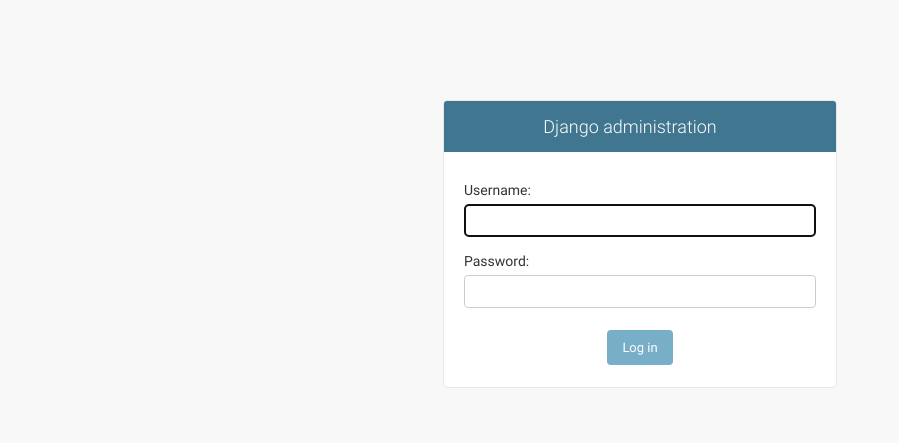
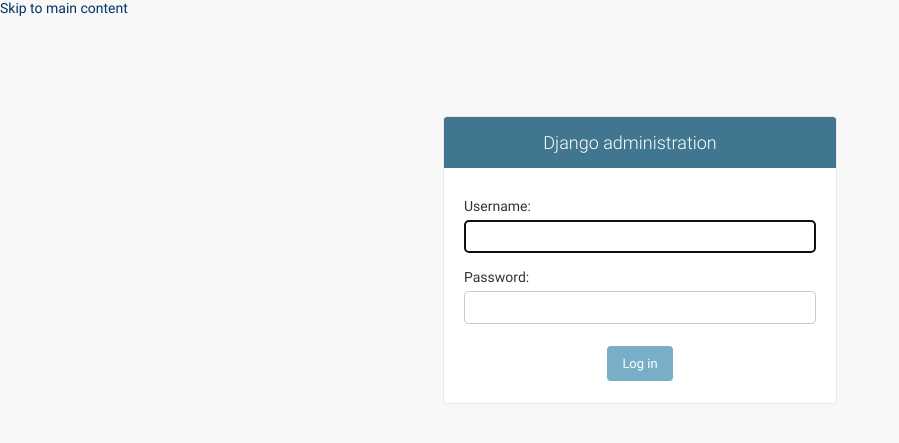
Before and after one commit to phpusr/table-notes, a Django app: page /login/ in a window 1280 px wide. Shown: the top 443 px of the page, without its empty margins (0-899 px from the left). Run offline with Django 3.2, Linux system fonts and the light colour scheme; some libraries are stand-ins or nearby versions.

Commit message:
#424 Updated base.html

```diff
--- a/app/templates/admin/base.html
+++ b/app/templates/admin/base.html
@@ -1,20 +1,29 @@
 {% load i18n static %}<!DOCTYPE html>
 {% get_current_language as LANGUAGE_CODE %}{% get_current_language_bidi as LANGUAGE_BIDI %}
-<html lang="{{ LANGUAGE_CODE|default:"en-us" }}" {% if LANGUAGE_BIDI %}dir="rtl"{% endif %}>
+<html lang="{{ LANGUAGE_CODE|default:"en-us" }}" dir="{{ LANGUAGE_BIDI|yesno:'rtl,ltr,auto' }}">
 <head>
   <title>{% block title %}{% endblock %}</title>
-    <link rel="stylesheet" type="text/css" href="{% block stylesheet %}{% static "admin/css/base.css" %}{% endblock %}">
+  <link rel="stylesheet" href="{% block stylesheet %}{% static "admin/css/base.css" %}{% endblock %}">
+  {% block dark-mode-vars %}
+    <link rel="stylesheet" href="{% static "admin/css/dark_mode.css" %}">
+    <script src="{% static "admin/js/theme.js" %}" defer></script>
+  {% endblock %}
+  {% if not is_popup and is_nav_sidebar_enabled %}
+    <link rel="stylesheet" href="{% static "admin/css/nav_sidebar.css" %}">
+    <script src="{% static 'admin/js/nav_sidebar.js' %}" defer></script>
+  {% endif %}
   {% block extrastyle %}{% endblock %}
-    {% if LANGUAGE_BIDI %}<link rel="stylesheet" type="text/css" href="{% block stylesheet_rtl %}{% static "admin/css/rtl.css" %}{% endblock %}">{% endif %}
+  {% if LANGUAGE_BIDI %}<link rel="stylesheet" href="{% block stylesheet_rtl %}{% static "admin/css/rtl.css" %}{% endblock %}">{% endif %}
   {% block extrahead %}{% endblock %}
   {% block responsive %}
     <meta name="viewport" content="user-scalable=no, width=device-width, initial-scale=1.0, maximum-scale=1.0">
-    <link rel="stylesheet" type="text/css" href="{% static "admin/css/responsive.css" %}">
-    {% if LANGUAGE_BIDI %}<link rel="stylesheet" type="text/css" href="{% static "admin/css/responsive_rtl.css" %}">{% endif %}
+    <link rel="stylesheet" href="{% static "admin/css/responsive.css" %}">
+    {% if LANGUAGE_BIDI %}<link rel="stylesheet" href="{% static "admin/css/responsive_rtl.css" %}">{% endif %}
   {% endblock %}
   {% block blockbots %}<meta name="robots" content="NONE,NOARCHIVE">{% endblock %}
 
   {% comment %}Custom syltes and scripts{% endcomment %}
+
   <link rel="stylesheet" type="text/css" href="{%  static "admin/css/custom.css" %}">
   <script src="https://kit.fontawesome.com/f077be8756.js" crossorigin="anonymous"></script>
 </head>
@@ -22,12 +31,14 @@
 
 <body class="{% if is_popup %}popup {% endif %}{% block bodyclass %}{% endblock %}"
       data-admin-utc-offset="{% now "Z" %}">
+<a href="#content-start" class="skip-to-content-link">{% translate 'Skip to main content' %}</a>
 
 <!-- Container -->
 <div id="container">
 
   {% if not is_popup %}
     <!-- Header -->
+    {% block header %}
       <div id="header">
         <div id="branding">
           {% block branding %}{% endblock %}
@@ -36,29 +47,34 @@
           {% if has_permission %}
             <div id="user-tools">
               {% block welcome-msg %}
-            {% trans 'Welcome,' %}
+                {% translate 'Welcome,' %}
                 <strong>{% firstof user.get_short_name user.get_username %}</strong>.
               {% endblock %}
               {% block userlinks %}
                 {% if site_url %}
-            <a href="{{ site_url }}">{% trans 'View site' %}</a> /
+                  <a href="{{ site_url }}">{% translate 'View site' %}</a> /
                 {% endif %}
                 {% if user.is_active and user.is_staff %}
                   {% url 'django-admindocs-docroot' as docsroot %}
                   {% if docsroot %}
-            <a href="{{ docsroot }}">{% trans 'Documentation' %}</a> /
+                    <a href="{{ docsroot }}">{% translate 'Documentation' %}</a> /
                   {% endif %}
                 {% endif %}
                 {% if user.has_usable_password %}
-            <a href="{% url 'admin:password_change' %}">{% trans 'Change password' %}</a> /
+                  <a href="{% url 'admin:password_change' %}">{% translate 'Change password' %}</a> /
                 {% endif %}
-            <a href="{% url 'admin:logout' %}">{% trans 'Log out' %}</a>
+                <form id="logout-form" method="post" action="{% url 'admin:logout' %}">
+                  {% csrf_token %}
+                  <button type="submit">{% translate 'Log out' %}</button>
+                </form>
+                {% include "admin/color_theme_toggle.html" %}
               {% endblock %}
             </div>
           {% endif %}
         {% endblock %}
         {% block nav-global %}{% endblock %}
       </div>
+    {% endblock %}
     <!-- END Header -->
 
     <!-- Navigation -->
@@ -76,14 +92,25 @@
     {% endif %}
     <!-- END Navigation -->
 
+    {% block nav-breadcrumbs %}
+      <nav aria-label="{% translate 'Breadcrumbs' %}">
         {% block breadcrumbs %}
           <div class="breadcrumbs">
-        <a href="{% url 'admin:index' %}">{% trans 'Home' %}</a>
+            <a href="{% url 'admin:index' %}">{% translate 'Home' %}</a>
             {% if title %} &rsaquo; {{ title }}{% endif %}
           </div>
         {% endblock %}
+      </nav>
+    {% endblock %}
   {% endif %}
 
+  <div class="main" id="main">
+    {% if not is_popup and is_nav_sidebar_enabled %}
+      {% block nav-sidebar %}
+        {% include "admin/nav_sidebar.html" %}
+      {% endblock %}
+    {% endif %}
+    <div id="content-start" class="content" tabindex="-1">
       {% block messages %}
         {% if messages %}
           <ul class="messagelist">{% for message in messages %}
@@ -91,11 +118,11 @@
           {% endfor %}</ul>
         {% endif %}
       {% endblock messages %}
-
       <!-- Content -->
       <div id="content" class="{% block coltype %}colM{% endblock %}">
         {% block pretitle %}{% endblock %}
         {% block content_title %}{% if title %}<h1>{{ title }}</h1>{% endif %}{% endblock %}
+        {% block content_subtitle %}{% if subtitle %}<h2>{{ subtitle }}</h2>{% endif %}{% endblock %}
         {% block content %}
           {% block object-tools %}{% endblock %}
           {{ content }}
@@ -104,10 +131,18 @@
         <br class="clear">
       </div>
       <!-- END Content -->
-
       {% block footer %}<div id="footer"></div>{% endblock %}
+    </div>
+  </div>
 </div>
 <!-- END Container -->
 
+<!-- SVGs -->
+<svg xmlns="http://www.w3.org/2000/svg" class="base-svgs">
+  <symbol viewBox="0 0 24 24" width="1rem" height="1rem" id="icon-auto"><path d="M0 0h24v24H0z" fill="currentColor"/><path d="M12 22C6.477 22 2 17.523 2 12S6.477 2 12 2s10 4.477 10 10-4.477 10-10 10zm0-2V4a8 8 0 1 0 0 16z"/></symbol>
+  <symbol viewBox="0 0 24 24" width="1rem" height="1rem" id="icon-moon"><path d="M0 0h24v24H0z" fill="currentColor"/><path d="M10 7a7 7 0 0 0 12 4.9v.1c0 5.523-4.477 10-10 10S2 17.523 2 12 6.477 2 12 2h.1A6.979 6.979 0 0 0 10 7zm-6 5a8 8 0 0 0 15.062 3.762A9 9 0 0 1 8.238 4.938 7.999 7.999 0 0 0 4 12z"/></symbol>
+  <symbol viewBox="0 0 24 24" width="1rem" height="1rem" id="icon-sun"><path d="M0 0h24v24H0z" fill="currentColor"/><path d="M12 18a6 6 0 1 1 0-12 6 6 0 0 1 0 12zm0-2a4 4 0 1 0 0-8 4 4 0 0 0 0 8zM11 1h2v3h-2V1zm0 19h2v3h-2v-3zM3.515 4.929l1.414-1.414L7.05 5.636 5.636 7.05 3.515 4.93zM16.95 18.364l1.414-1.414 2.121 2.121-1.414 1.414-2.121-2.121zm2.121-14.85l1.414 1.415-2.121 2.121-1.414-1.414 2.121-2.121zM5.636 16.95l1.414 1.414-2.121 2.121-1.414-1.414 2.121-2.121zM23 11v2h-3v-2h3zM4 11v2H1v-2h3z"/></symbol>
+</svg>
+<!-- END SVGs -->
 </body>
 </html>
```
Lines whose indentation alone changed are shown as unchanged.
